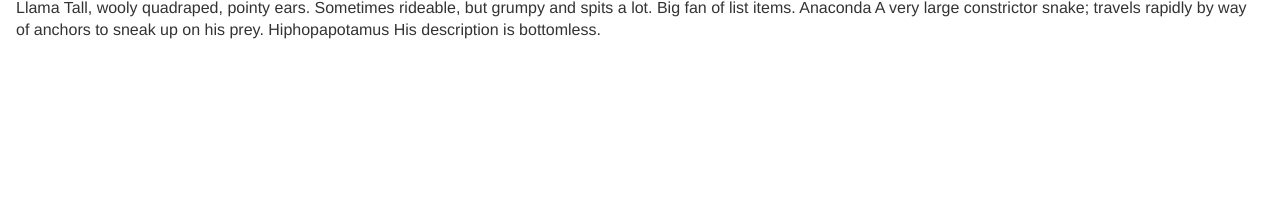
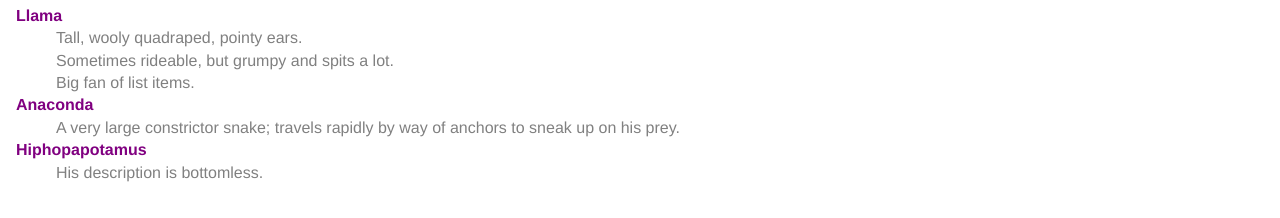
Before and after one commit to Dibbydodo/Mozilla-Learning, a plain HTML site: page HTML/HTML_Advanced_Text_Formatting/Advanced_HTML_Text_1.html in a window 1280 px wide. Shown: the part 64-282 px from the top of the page. Drawn offline with Linux system fonts and the light colour scheme.

Commit message:
Finished challenge

```diff
--- a/HTML/HTML_Advanced_Text_Formatting/Advanced_HTML_Text_1.html
+++ b/HTML/HTML_Advanced_Text_Formatting/Advanced_HTML_Text_1.html
@@ -37,14 +37,32 @@
   <body>
 
     <h1>Advanced HTML Animals</h1>
-
-    Llama
-    Tall, wooly quadraped, pointy ears. Sometimes rideable, but grumpy and spits a lot. Big fan of list items.
-    Anaconda
-    A very large constrictor snake; travels rapidly by way of anchors to sneak up on his prey.
-    Hiphopapotamus
-    His description is bottomless.
-
+    <dl>
+        <dt>
+            Llama
+        </dt>
+        <dd>
+            Tall, wooly quadraped, pointy ears.
+        </dd>
+        <dd>
+            Sometimes rideable, but grumpy and spits a lot.
+        </dd>
+        <dd>
+            Big fan of list items.
+        </dd>
+        <dt>
+            Anaconda
+        </dt>
+        <dd>
+            A very large constrictor snake; travels rapidly by way of anchors to sneak up on his prey.
+        </dd>
+        <dt>
+            Hiphopapotamus
+        </dt>
+        <dd>
+            His description is bottomless.
+        </dd>
+    </dl>
   </body>
 
 </html>
```
